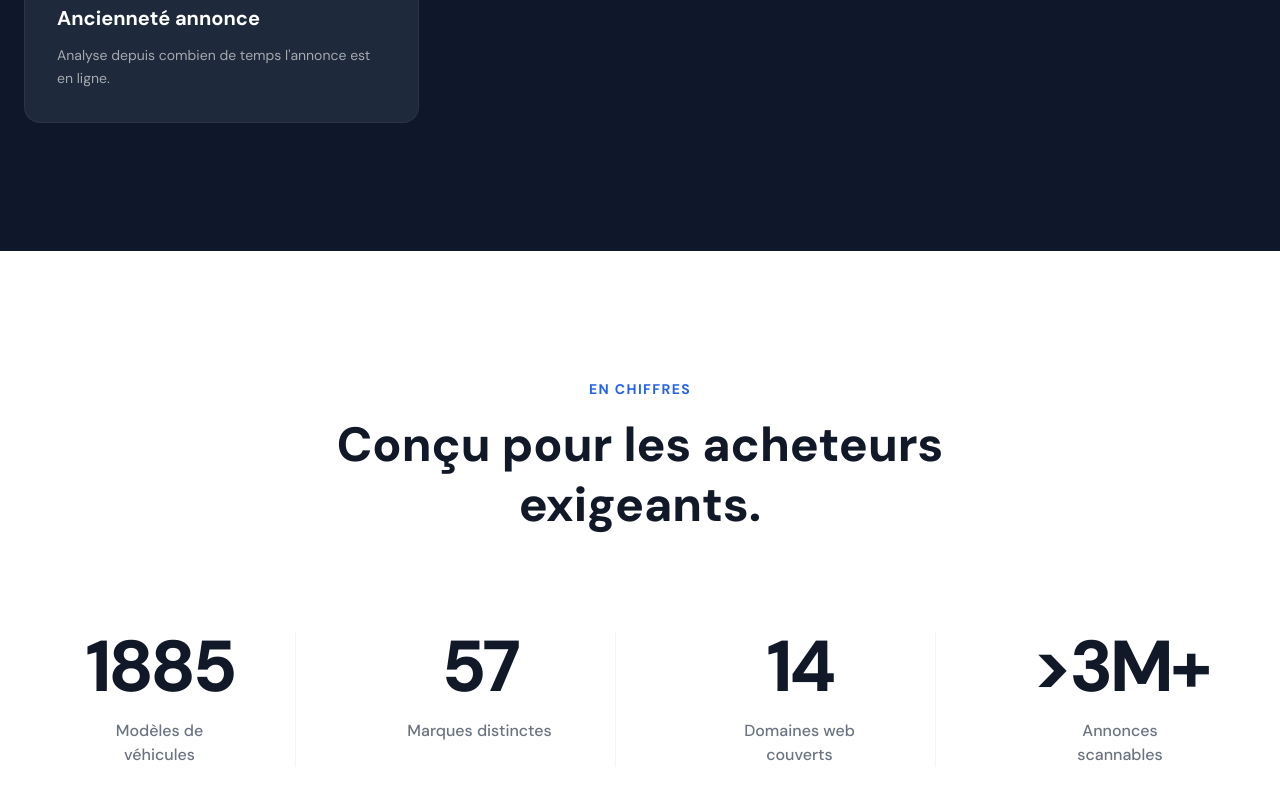
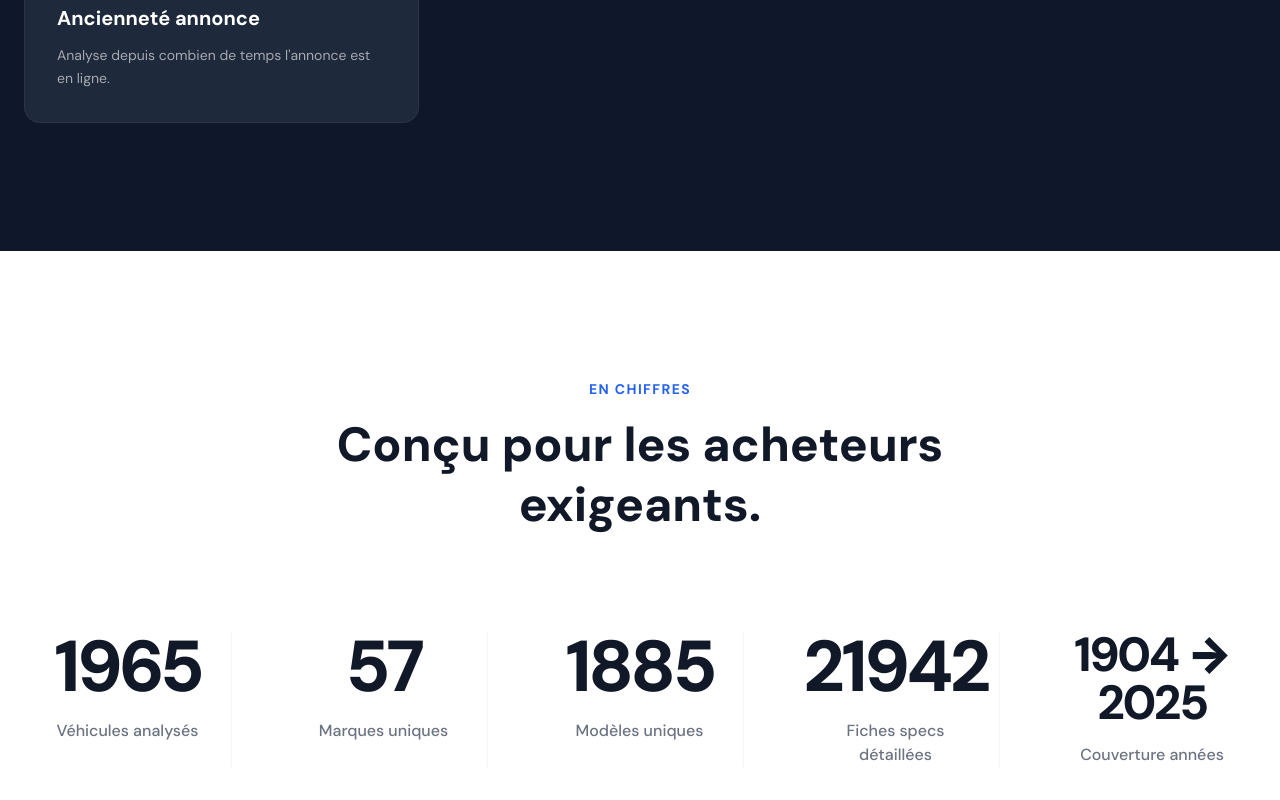
Before and after one commit to malikkaraoui/OKazCar.com, a React (Vite) app: page / in a window 1280 px wide. Shown: the part 7171-7971 px from the top of the page. Built offline with nearby package versions, Linux system fonts and the light colour scheme; no server answers.

Commit message:
feat: update website statistics (vehicles, brands, models, specs, and coverage)

```diff
--- a/src/FAQ.jsx
+++ b/src/FAQ.jsx
@@ -10,7 +10,7 @@ const faqItems = [
     },
     {
         q: 'Quels sites sont supportés ?',
-        a: 'leboncoin.fr, lacentrale.fr et AutoScout24 (France, Allemagne, Belgique, Suisse, Italie, Pays-Bas, Autriche, Espagne, Pologne, Luxembourg, Suède + .com) — soit 3 plateformes et 14 domaines web.',
+        a: 'leboncoin.fr, lacentrale.fr et AutoScout24 (France, Allemagne, Belgique, Suisse, Italie, Pays-Bas, Autriche, Espagne, Pologne, Luxembourg, Suède + .com) — soit 3 plateformes et 14 domaines web couverts.',
     },
     {
         q: 'Comment fonctionne le score ?',
--- a/src/FiltersGrid.jsx
+++ b/src/FiltersGrid.jsx
@@ -7,7 +7,7 @@ import {
 
 const filterCards = [
     { id: 'L1', title: 'Complétude des données', desc: 'Vérifie que toutes les infos essentielles sont renseignées.', icon: FileText },
-    { id: 'L2', title: 'Modèle reconnu', desc: 'Identifie le véhicule dans notre référentiel de plus de 1800 modèles.', icon: CarFront },
+    { id: 'L2', title: 'Modèle reconnu', desc: 'Identifie le véhicule dans notre référentiel de plus de 1 885 modèles.', icon: CarFront },
     { id: 'L3', title: 'Cohérence km/année', desc: 'Détecte les kilométrages anormalement bas ou élevés.', icon: Gauge },
     { id: 'L4', title: 'Prix vs marché', desc: 'Compare le prix aux annonces similaires en temps réel.', icon: LineChart },
     { id: 'L5', title: 'Évaluation globale', desc: 'Score composite évaluant la crédibilité globale de l\'annonce.', icon: ShieldCheck },
--- a/src/NumbersSection.jsx
+++ b/src/NumbersSection.jsx
@@ -2,19 +2,20 @@ import { useEffect, useState, useRef } from 'react'
 import { motion, useInView } from 'framer-motion'
 
 const stats = [
-    { value: 1885, suffix: '', label: 'Modèles de véhicules' },
-    { value: 57, suffix: '', label: 'Marques distinctes' },
-    { value: 14, suffix: '', label: 'Domaines web couverts' },
-    { value: 3, suffix: 'M+', prefix: '>', label: 'Annonces scannables' },
+    { value: 1965, suffix: '', label: 'Véhicules analysés' },
+    { value: 57, suffix: '', label: 'Marques uniques' },
+    { value: 1885, suffix: '', label: 'Modèles uniques' },
+    { value: 21942, suffix: '', label: 'Fiches specs détaillées' },
+    { value: '1904 → 2025', isString: true, label: 'Couverture années' },
 ]
 
-function AnimatedCounter({ value, prefix = "", suffix = "", duration = 1.5 }) {
+function AnimatedCounter({ value, isString, prefix = "", suffix = "", duration = 1.5 }) {
     const [count, setCount] = useState(0)
     const nodeRef = useRef(null)
     const isInView = useInView(nodeRef, { once: true, margin: "-50px" })
 
     useEffect(() => {
-        if (!isInView) return
+        if (!isInView || isString) return
 
         let startTimestamp = null
         const step = (timestamp) => {
@@ -34,7 +35,15 @@ function AnimatedCounter({ value, prefix = "", suffix = "", duration = 1.5 }) {
         }
 
         window.requestAnimationFrame(step)
-    }, [isInView, value, duration])
+    }, [isInView, value, duration, isString])
+
+    if (isString) {
+        return (
+            <span ref={nodeRef} className="text-3xl md:text-4xl lg:text-5xl font-black text-slate tracking-tighter">
+                {value}
+            </span>
+        )
+    }
 
     return (
         <span ref={nodeRef} className="text-4xl md:text-5xl lg:text-7xl font-black text-slate tabular-nums tracking-tighter">
@@ -70,7 +79,7 @@ export default function NumbersSection() {
                 </div>
 
                 {/* Grid */}
-                <div className="grid grid-cols-2 lg:grid-cols-4 gap-8 md:gap-12 divide-x divide-gray-100">
+                <div className="grid grid-cols-2 md:grid-cols-3 lg:grid-cols-5 gap-8 md:gap-12 divide-x divide-gray-100">
                     {stats.map((stat, index) => (
                         <motion.div
                             key={index}
@@ -82,6 +91,7 @@ export default function NumbersSection() {
                         >
                             <AnimatedCounter
                                 value={stat.value}
+                                isString={stat.isString}
                                 prefix={stat.prefix}
                                 suffix={stat.suffix}
                             />
```
